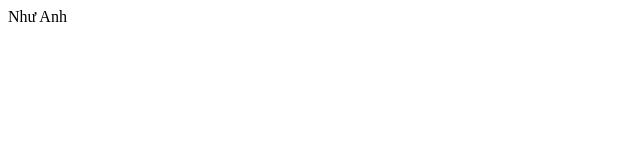
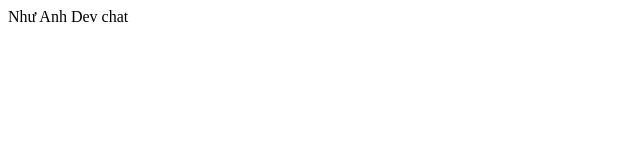
Before and after one commit to nhuanh9/DemoGitC0222I1, a plain HTML site: page index.html in a window 1280 px wide. Shown: the full height of the page, 0-640 px from the left. Drawn offline with Linux system fonts and the light colour scheme.

Commit message:
dev cmtA

```diff
--- a/index.html
+++ b/index.html
@@ -6,5 +6,6 @@
 </head>
 <body>
 Như Anh
+Dev chat
 </body>
 </html>
```
